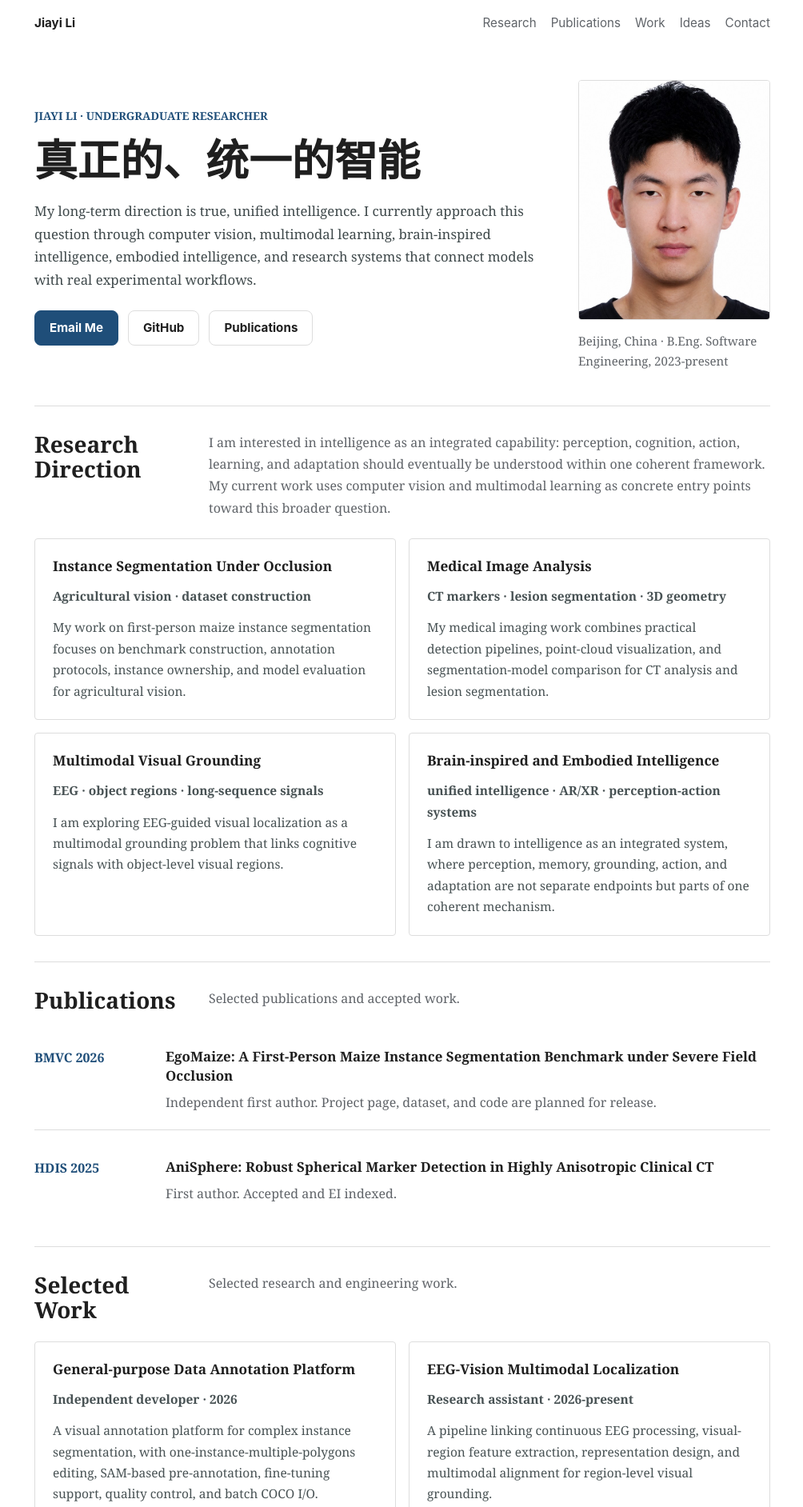
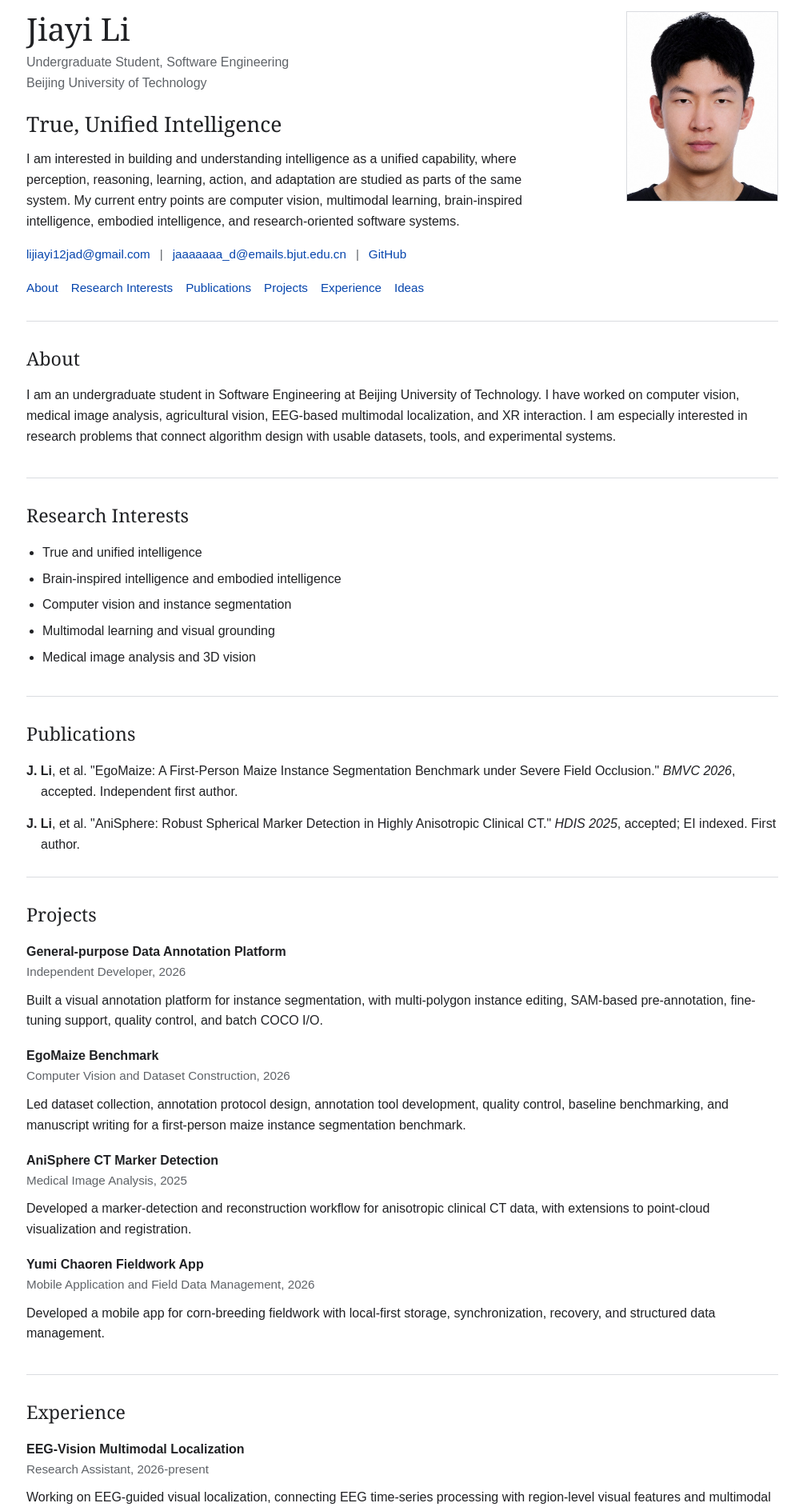
Before and after one commit to JaaaaaaaD/JaaaaaaaD.github.io, a plain HTML site: page index.html in a window 1280 px wide. Shown: the part 20-1904 px from the top of the page at 80% size, without its empty margins (137-1141 px from the left). Drawn offline with Linux system fonts and the light colour scheme.

Commit message:
Simplify homepage academic style

```diff
--- a/index.html
+++ b/index.html
@@ -5,20 +5,17 @@
   <meta name="viewport" content="width=device-width, initial-scale=1.0" />
   <meta
     name="description"
-    content="Jiayi Li - true unified intelligence, brain-inspired intelligence, computer vision, and multimodal learning."
+    content="Jiayi Li - undergraduate researcher interested in true unified intelligence, brain-inspired intelligence, computer vision, and multimodal learning."
   />
-  <title>Jiayi Li - 真正的、统一的智能</title>
+  <title>Jiayi Li</title>
   <style>
     :root {
+      --text: #202124;
+      --muted: #5f6368;
+      --line: #dadce0;
+      --link: #0645ad;
       --bg: #ffffff;
-      --surface: #ffffff;
-      --surface-soft: #f7f7f7;
-      --ink: #1f1f1f;
-      --muted: #5f6368;
-      --line: #dddddd;
-      --accent: #1f4e79;
-      --accent-strong: #1f4e79;
-      --warm: #555555;
+      --soft: #f8f9fa;
     }
 
     * {
@@ -26,538 +23,329 @@
     }
 
     html {
-      scroll-behavior: smooth;
       background: var(--bg);
     }
 
     body {
       margin: 0;
-      color: var(--ink);
+      color: var(--text);
       background: var(--bg);
-      font-family: Georgia, "Times New Roman", serif;
-      line-height: 1.7;
+      font-family: Arial, Helvetica, sans-serif;
+      font-size: 16px;
+      line-height: 1.62;
     }
 
     a {
-      color: inherit;
+      color: var(--link);
       text-decoration: none;
     }
 
     a:hover {
-      color: var(--accent);
+      text-decoration: underline;
     }
 
     .page {
-      width: min(920px, calc(100% - 40px));
+      width: min(940px, calc(100% - 36px));
       margin: 0 auto;
-      padding: 28px 0 60px;
+      padding: 34px 0 56px;
     }
 
-    .topbar {
+    header {
+      display: grid;
+      grid-template-columns: minmax(0, 1fr) 190px;
+      gap: 32px;
+      align-items: start;
+      padding-bottom: 28px;
+      border-bottom: 1px solid var(--line);
+    }
+
+    h1 {
+      margin: 0;
+      font-family: Georgia, "Times New Roman", serif;
+      font-size: 2.45rem;
+      line-height: 1.1;
+      font-weight: 500;
+    }
+
+    .subtitle {
+      margin: 8px 0 0;
+      color: var(--muted);
+      font-size: 1rem;
+    }
+
+    .main-title {
+      margin: 22px 0 0;
+      font-family: Georgia, "Times New Roman", serif;
+      font-size: 1.65rem;
+      line-height: 1.25;
+      font-weight: 500;
+    }
+
+    .intro {
+      max-width: 660px;
+      margin: 14px 0 0;
+    }
+
+    .links {
       display: flex;
-      align-items: center;
-      justify-content: space-between;
-      gap: 24px;
-      padding: 8px 0 30px;
+      flex-wrap: wrap;
+      gap: 12px;
+      margin-top: 16px;
       color: var(--muted);
       font-size: 0.95rem;
     }
 
-    .brand {
-      font-weight: 700;
-      color: var(--ink);
-      font-family: Inter, ui-sans-serif, system-ui, -apple-system, BlinkMacSystemFont, "Segoe UI", sans-serif;
+    .portrait {
+      width: 190px;
+      max-width: 100%;
+      aspect-ratio: 4 / 5;
+      object-fit: cover;
+      border: 1px solid var(--line);
+      background: var(--soft);
     }
 
     nav {
       display: flex;
       flex-wrap: wrap;
-      gap: 18px;
-      justify-content: flex-end;
-      font-family: Inter, ui-sans-serif, system-ui, -apple-system, BlinkMacSystemFont, "Segoe UI", sans-serif;
+      gap: 16px;
+      margin: 18px 0 0;
+      font-size: 0.95rem;
     }
 
-    .hero {
-      display: grid;
-      grid-template-columns: minmax(0, 1fr) 240px;
-      gap: 36px;
-      align-items: center;
-      padding: 28px 0 42px;
+    section {
+      padding: 28px 0;
+      border-bottom: 1px solid var(--line);
     }
 
-    .eyebrow {
+    h2 {
       margin: 0 0 14px;
-      color: var(--accent);
-      font-size: 0.86rem;
-      font-weight: 800;
-      text-transform: uppercase;
+      font-family: Georgia, "Times New Roman", serif;
+      font-size: 1.45rem;
+      font-weight: 500;
     }
 
-    h1 {
-      max-width: 780px;
-      margin: 0;
-      font-family: Georgia, "Times New Roman", serif;
-      font-size: clamp(2.1rem, 4.8vw, 3.35rem);
-      line-height: 1.12;
+    p {
+      margin: 10px 0;
+    }
+
+    ul {
+      margin: 10px 0 0 20px;
+      padding: 0;
+    }
+
+    li {
+      margin: 7px 0;
+    }
+
+    .entry {
+      margin: 18px 0 0;
+    }
+
+    .entry:first-of-type {
+      margin-top: 0;
+    }
+
+    .entry-title {
       font-weight: 700;
     }
 
-    .lead {
-      max-width: 720px;
-      margin: 20px 0 0;
-      color: #3f494b;
-      font-size: 1.05rem;
-    }
-
-    .hero-actions {
-      display: flex;
-      flex-wrap: wrap;
-      gap: 12px;
-      margin-top: 24px;
-    }
-
-    .button {
-      display: inline-flex;
-      align-items: center;
-      justify-content: center;
-      min-height: 44px;
-      padding: 0 18px;
-      border: 1px solid var(--line);
-      background: var(--surface);
-      color: var(--ink);
-      font-size: 0.95rem;
-      font-weight: 700;
-      border-radius: 8px;
-      font-family: Inter, ui-sans-serif, system-ui, -apple-system, BlinkMacSystemFont, "Segoe UI", sans-serif;
-    }
-
-    .button.primary {
-      border-color: var(--accent);
-      background: var(--accent);
-      color: #fff;
-    }
-
-    .portrait-wrap {
-      justify-self: end;
-      width: min(240px, 100%);
-    }
-
-    .portrait {
-      display: block;
-      width: 100%;
-      aspect-ratio: 4 / 5;
-      object-fit: cover;
-      border: 1px solid var(--line);
-      border-radius: 4px;
-      background: var(--surface);
-    }
-
-    .portrait-caption {
-      margin-top: 14px;
-      color: var(--muted);
-      font-size: 0.94rem;
-    }
-
-    section {
-      padding: 32px 0;
-      border-top: 1px solid var(--line);
-    }
-
-    .section-head {
-      display: grid;
-      grid-template-columns: 190px minmax(0, 1fr);
-      gap: 28px;
-      align-items: start;
-      margin-bottom: 24px;
-    }
-
-    h2 {
-      margin: 0;
-      font-family: Georgia, "Times New Roman", serif;
-      font-size: clamp(1.28rem, 2.5vw, 1.75rem);
-      line-height: 1.1;
-    }
-
-    .section-intro {
-      margin: 0;
-      max-width: 760px;
-      color: var(--muted);
-      font-size: 1rem;
-    }
-
-    .research-grid,
-    .work-grid {
-      display: grid;
-      grid-template-columns: repeat(2, minmax(0, 1fr));
-      gap: 16px;
-    }
-
-    .item {
-      padding: 22px;
-      border: 1px solid var(--line);
-      border-radius: 4px;
-      background: var(--surface);
-    }
-
-    .item h3 {
-      margin: 0;
-      font-size: 1.08rem;
-      line-height: 1.35;
-    }
-
-    .meta {
-      margin: 7px 0 0;
-      color: var(--warm);
-      font-size: 0.92rem;
-      font-weight: 600;
-    }
-
-    .item p {
-      margin: 13px 0 0;
-      color: #485254;
-      font-size: 0.97rem;
-    }
-
-    .publication-list,
-    .timeline {
-      display: grid;
-      gap: 14px;
-    }
-
-    .publication,
-    .timeline-row {
-      display: grid;
-      grid-template-columns: 140px minmax(0, 1fr);
-      gap: 24px;
-      padding: 20px 0;
-      border-bottom: 1px solid var(--line);
-    }
-
-    .publication:last-child,
-    .timeline-row:last-child {
-      border-bottom: 0;
-    }
-
-    .year {
-      color: var(--accent-strong);
-      font-weight: 800;
-    }
-
-    .publication h3,
-    .timeline-row h3 {
-      margin: 0;
-      font-size: 1.06rem;
-      line-height: 1.4;
-    }
-
-    .publication p,
-    .timeline-row p {
-      margin: 8px 0 0;
-      color: var(--muted);
-    }
-
-    .ideas {
-      display: grid;
-      grid-template-columns: 1fr;
-      gap: 18px;
-      padding: 30px;
-      border: 1px solid var(--line);
-      border-radius: 4px;
-      background: var(--surface-soft);
-    }
-
-    .ideas p {
-      max-width: 790px;
-      margin: 0;
-      color: #3f494b;
-      font-family: Georgia, "Times New Roman", serif;
-      font-size: 1.12rem;
-      line-height: 1.55;
-    }
-
-    .idea-note {
+    .entry-meta {
       color: var(--muted);
       font-size: 0.95rem;
     }
 
+    .publication {
+      margin: 14px 0 0;
+      padding-left: 18px;
+      text-indent: -18px;
+    }
+
+    .idea-box {
+      margin-top: 12px;
+      padding: 18px 20px;
+      border-left: 3px solid var(--line);
+      background: var(--soft);
+    }
+
     footer {
-      display: flex;
-      justify-content: space-between;
-      gap: 20px;
-      padding-top: 28px;
-      border-top: 1px solid var(--line);
+      padding-top: 26px;
       color: var(--muted);
       font-size: 0.95rem;
     }
 
-    @media (max-width: 880px) {
-      .hero,
-      .section-head {
+    @media (max-width: 720px) {
+      header {
         grid-template-columns: 1fr;
       }
 
-      .portrait-wrap {
-        justify-self: start;
-        max-width: 260px;
+      .portrait {
+        width: 170px;
       }
 
-      .research-grid,
-      .work-grid {
-        grid-template-columns: repeat(2, minmax(0, 1fr));
-      }
+      h1 {
+        font-size: 2.1rem;
       }
 
-    @media (max-width: 620px) {
-      .page {
-        width: min(100% - 28px, 1120px);
-        padding-top: 20px;
-      }
-
-      .topbar,
-      footer {
-        align-items: flex-start;
-        flex-direction: column;
-      }
-
-      nav {
-        justify-content: flex-start;
-        gap: 12px;
-      }
-
-      .hero {
-        gap: 30px;
-        padding-top: 24px;
-      }
-
-      .research-grid,
-      .work-grid,
-      .publication,
-      .timeline-row {
-        grid-template-columns: 1fr;
-      }
-
-      .publication,
-      .timeline-row {
-        gap: 8px;
-      }
-
-      .ideas {
-        padding: 22px;
+      .main-title {
+        font-size: 1.45rem;
       }
     }
   </style>
 </head>
 <body>
   <main class="page">
-    <div class="topbar">
-      <a class="brand" href="#">Jiayi Li</a>
-      <nav aria-label="Primary navigation">
-        <a href="#research">Research</a>
+    <header>
+      <div>
+        <h1>Jiayi Li</h1>
+        <p class="subtitle">
+          Undergraduate Student, Software Engineering<br />
+          Beijing University of Technology
+        </p>
+
+        <p class="main-title">True, Unified Intelligence</p>
+        <p class="intro">
+          I am interested in building and understanding intelligence as a unified capability, where
+          perception, reasoning, learning, action, and adaptation are studied as parts of the same system.
+          My current entry points are computer vision, multimodal learning, brain-inspired intelligence,
+          embodied intelligence, and research-oriented software systems.
+        </p>
+
+        <div class="links">
+          <a href="mailto:lijiayi12jad@gmail.com">lijiayi12jad@gmail.com</a>
+          <span>|</span>
+          <a href="mailto:jaaaaaaa_d@emails.bjut.edu.cn">jaaaaaaa_d@emails.bjut.edu.cn</a>
+          <span>|</span>
+          <a href="https://github.com/JaaaaaaaD">GitHub</a>
+        </div>
+
+        <nav aria-label="Page navigation">
+          <a href="#about">About</a>
+          <a href="#interests">Research Interests</a>
           <a href="#publications">Publications</a>
-        <a href="#work">Work</a>
+          <a href="#projects">Projects</a>
+          <a href="#experience">Experience</a>
           <a href="#ideas">Ideas</a>
-        <a href="#contact">Contact</a>
         </nav>
       </div>
 
-    <header class="hero">
-      <div>
-        <p class="eyebrow">Jiayi Li · Undergraduate Researcher</p>
-        <h1>真正的、统一的智能</h1>
-        <p class="lead">
-          My long-term direction is true, unified intelligence. I currently approach this question through
-          computer vision, multimodal learning, brain-inspired intelligence, embodied intelligence, and
-          research systems that connect models with real experimental workflows.
-        </p>
-        <div class="hero-actions">
-          <a class="button primary" href="mailto:lijiayi12jad@gmail.com">Email Me</a>
-          <a class="button" href="https://github.com/JaaaaaaaD">GitHub</a>
-          <a class="button" href="#publications">Publications</a>
-        </div>
-      </div>
-      <div class="portrait-wrap">
       <img class="portrait" src="assets/profile.jpg" alt="Portrait of Jiayi Li" />
-        <div class="portrait-caption">
-          Beijing, China · B.Eng. Software Engineering, 2023-present
-        </div>
-      </div>
     </header>
 
-    <section id="research">
-      <div class="section-head">
-        <h2>Research Direction</h2>
-        <p class="section-intro">
-          I am interested in intelligence as an integrated capability: perception, cognition, action,
-          learning, and adaptation should eventually be understood within one coherent framework.
-          My current work uses computer vision and multimodal learning as concrete entry points toward
-          this broader question.
+    <section id="about">
+      <h2>About</h2>
+      <p>
+        I am an undergraduate student in Software Engineering at Beijing University of Technology.
+        I have worked on computer vision, medical image analysis, agricultural vision, EEG-based
+        multimodal localization, and XR interaction. I am especially interested in research problems
+        that connect algorithm design with usable datasets, tools, and experimental systems.
+      </p>
+    </section>
+
+    <section id="interests">
+      <h2>Research Interests</h2>
+      <ul>
+        <li>True and unified intelligence</li>
+        <li>Brain-inspired intelligence and embodied intelligence</li>
+        <li>Computer vision and instance segmentation</li>
+        <li>Multimodal learning and visual grounding</li>
+        <li>Medical image analysis and 3D vision</li>
+      </ul>
+    </section>
+
+    <section id="publications">
+      <h2>Publications</h2>
+      <p class="publication">
+        <strong>J. Li</strong>, et al. "EgoMaize: A First-Person Maize Instance Segmentation Benchmark
+        under Severe Field Occlusion." <em>BMVC 2026</em>, accepted. Independent first author.
+      </p>
+      <p class="publication">
+        <strong>J. Li</strong>, et al. "AniSphere: Robust Spherical Marker Detection in Highly
+        Anisotropic Clinical CT." <em>HDIS 2025</em>, accepted; EI indexed. First author.
+      </p>
+    </section>
+
+    <section id="projects">
+      <h2>Projects</h2>
+      <div class="entry">
+        <div class="entry-title">General-purpose Data Annotation Platform</div>
+        <div class="entry-meta">Independent Developer, 2026</div>
+        <p>
+          Built a visual annotation platform for instance segmentation, with multi-polygon instance
+          editing, SAM-based pre-annotation, fine-tuning support, quality control, and batch COCO I/O.
         </p>
       </div>
-      <div class="research-grid">
-        <article class="item">
-          <h3>Instance Segmentation Under Occlusion</h3>
-          <p class="meta">Agricultural vision · dataset construction</p>
+
+      <div class="entry">
+        <div class="entry-title">EgoMaize Benchmark</div>
+        <div class="entry-meta">Computer Vision and Dataset Construction, 2026</div>
         <p>
-            My work on first-person maize instance segmentation focuses on benchmark construction,
-            annotation protocols, instance ownership, and model evaluation for agricultural vision.
+          Led dataset collection, annotation protocol design, annotation tool development, quality control,
+          baseline benchmarking, and manuscript writing for a first-person maize instance segmentation benchmark.
         </p>
-        </article>
-        <article class="item">
-          <h3>Medical Image Analysis</h3>
-          <p class="meta">CT markers · lesion segmentation · 3D geometry</p>
+      </div>
+
+      <div class="entry">
+        <div class="entry-title">AniSphere CT Marker Detection</div>
+        <div class="entry-meta">Medical Image Analysis, 2025</div>
         <p>
-            My medical imaging work combines practical detection pipelines, point-cloud visualization,
-            and segmentation-model comparison for CT analysis and lesion segmentation.
+          Developed a marker-detection and reconstruction workflow for anisotropic clinical CT data,
+          with extensions to point-cloud visualization and registration.
         </p>
-        </article>
-        <article class="item">
-          <h3>Multimodal Visual Grounding</h3>
-          <p class="meta">EEG · object regions · long-sequence signals</p>
+      </div>
+
+      <div class="entry">
+        <div class="entry-title">Yumi Chaoren Fieldwork App</div>
+        <div class="entry-meta">Mobile Application and Field Data Management, 2026</div>
         <p>
-            I am exploring EEG-guided visual localization as a multimodal grounding problem that links
-            cognitive signals with object-level visual regions.
+          Developed a mobile app for corn-breeding fieldwork with local-first storage, synchronization,
+          recovery, and structured data management.
         </p>
-        </article>
-        <article class="item">
-          <h3>Brain-inspired and Embodied Intelligence</h3>
-          <p class="meta">unified intelligence · AR/XR · perception-action systems</p>
-          <p>
-            I am drawn to intelligence as an integrated system, where perception, memory, grounding,
-            action, and adaptation are not separate endpoints but parts of one coherent mechanism.
-          </p>
-        </article>
       </div>
     </section>
 
-    <section id="publications">
-      <div class="section-head">
-        <h2>Publications</h2>
-        <p class="section-intro">
-          Selected publications and accepted work.
+    <section id="experience">
+      <h2>Experience</h2>
+      <div class="entry">
+        <div class="entry-title">EEG-Vision Multimodal Localization</div>
+        <div class="entry-meta">Research Assistant, 2026-present</div>
+        <p>
+          Working on EEG-guided visual localization, connecting EEG time-series processing with
+          region-level visual features and multimodal alignment.
         </p>
       </div>
-      <div class="publication-list">
-        <article class="publication">
-          <div class="year">BMVC 2026</div>
-          <div>
-            <h3>EgoMaize: A First-Person Maize Instance Segmentation Benchmark under Severe Field Occlusion</h3>
-            <p>Independent first author. Project page, dataset, and code are planned for release.</p>
-          </div>
-        </article>
-        <article class="publication">
-          <div class="year">HDIS 2025</div>
-          <div>
-            <h3>AniSphere: Robust Spherical Marker Detection in Highly Anisotropic Clinical CT</h3>
-            <p>First author. Accepted and EI indexed.</p>
-          </div>
-        </article>
-      </div>
-    </section>
 
-    <section id="work">
-      <div class="section-head">
-        <h2>Selected Work</h2>
-        <p class="section-intro">
-          Selected research and engineering work.
+      <div class="entry">
+        <div class="entry-title">Beijing Lingyu Intelligent Control Technology Co., Ltd. (NOLO VR)</div>
+        <div class="entry-meta">Algorithm Intern, 2026</div>
+        <p>
+          Worked on computer-vision components for XR interaction, including visual tracking cues,
+          interaction-state understanding, and latency-sensitive perception pipelines.
         </p>
       </div>
-      <div class="work-grid">
-        <article class="item">
-          <h3>General-purpose Data Annotation Platform</h3>
-          <p class="meta">Independent developer · 2026</p>
+
+      <div class="entry">
+        <div class="entry-title">Institute of Automation, Chinese Academy of Sciences</div>
+        <div class="entry-meta">Intern, 2025</div>
         <p>
-            A visual annotation platform for complex instance segmentation, with one-instance-multiple-polygons
-            editing, SAM-based pre-annotation, fine-tuning support, quality control, and batch COCO I/O.
+          Contributed to literature review, technical organization, and early research planning for
+          an intelligent-agent research project.
         </p>
-        </article>
-        <article class="item">
-          <h3>EEG-Vision Multimodal Localization</h3>
-          <p class="meta">Research assistant · 2026-present</p>
-          <p>
-            A pipeline linking continuous EEG processing, visual-region feature extraction, representation
-            design, and multimodal alignment for region-level visual grounding.
-          </p>
-        </article>
-        <article class="item">
-          <h3>AniSphere CT Marker Detection</h3>
-          <p class="meta">Medical image analysis · 2025</p>
-          <p>
-            A slice-wise Hough and DBSCAN-based marker reconstruction workflow extended to CT point-cloud
-            visualization and registration with PyQt5 and Open3D.
-          </p>
-        </article>
-        <article class="item">
-          <h3>Yumi Chaoren Fieldwork App</h3>
-          <p class="meta">Flutter · local-first data management · 2026</p>
-          <p>
-            A mobile tool for corn-breeding fieldwork, replacing fragmented paper records with structured
-            local-first storage, synchronization, recovery, and operational data management.
-          </p>
-        </article>
-      </div>
-    </section>
-
-    <section>
-      <div class="section-head">
-        <h2>Experience</h2>
-        <p class="section-intro">
-          Research and engineering experiences.
-        </p>
-      </div>
-      <div class="timeline">
-        <article class="timeline-row">
-          <div class="year">2026</div>
-          <div>
-            <h3>Algorithm Intern, Beijing Lingyu Intelligent Control Technology Co., Ltd. (NOLO VR)</h3>
-            <p>Computer vision and XR interaction, with attention to tracking cues and low-latency perception pipelines.</p>
-          </div>
-        </article>
-        <article class="timeline-row">
-          <div class="year">2025</div>
-          <div>
-            <h3>Intern, Institute of Automation, Chinese Academy of Sciences</h3>
-            <p>Technical organization, literature review, and planning support for an intelligent-agent research project.</p>
-          </div>
-        </article>
-        <article class="timeline-row">
-          <div class="year">2023-present</div>
-          <div>
-            <h3>Beijing University of Technology</h3>
-            <p>B.Eng. in Software Engineering, Experimental Class. ACM selection team captain.</p>
-          </div>
-        </article>
       </div>
     </section>
 
     <section id="ideas">
-      <div class="section-head">
       <h2>Ideas</h2>
-        <p class="section-intro">
-          A short note on the long-term question that pulls my research interests together.
-        </p>
-      </div>
-      <div class="ideas">
+      <div class="idea-box">
         <p>
           My ideal is true, unified intelligence. I am interested in systems that can integrate
           perception, reasoning, learning, action, and adaptation as parts of the same whole.
           This is why brain-inspired intelligence is one of my core interests.
         </p>
-        <div class="idea-note">
-          This space will keep evolving as my research questions become sharper.
-        </div>
       </div>
     </section>
 
-    <footer id="contact">
-      <div>
-        <strong>Jiayi Li</strong><br />
-        Beijing University of Technology · Beijing, China
-      </div>
-      <div>
-        <a href="mailto:lijiayi12jad@gmail.com">lijiayi12jad@gmail.com</a><br />
-        <a href="mailto:jaaaaaaa_d@emails.bjut.edu.cn">jaaaaaaa_d@emails.bjut.edu.cn</a><br />
-        <a href="https://github.com/JaaaaaaaD">github.com/JaaaaaaaD</a>
-      </div>
+    <footer>
+      Last updated: September 2026.
     </footer>
   </main>
 </body>
```
Lines whose indentation alone changed are shown as unchanged.
